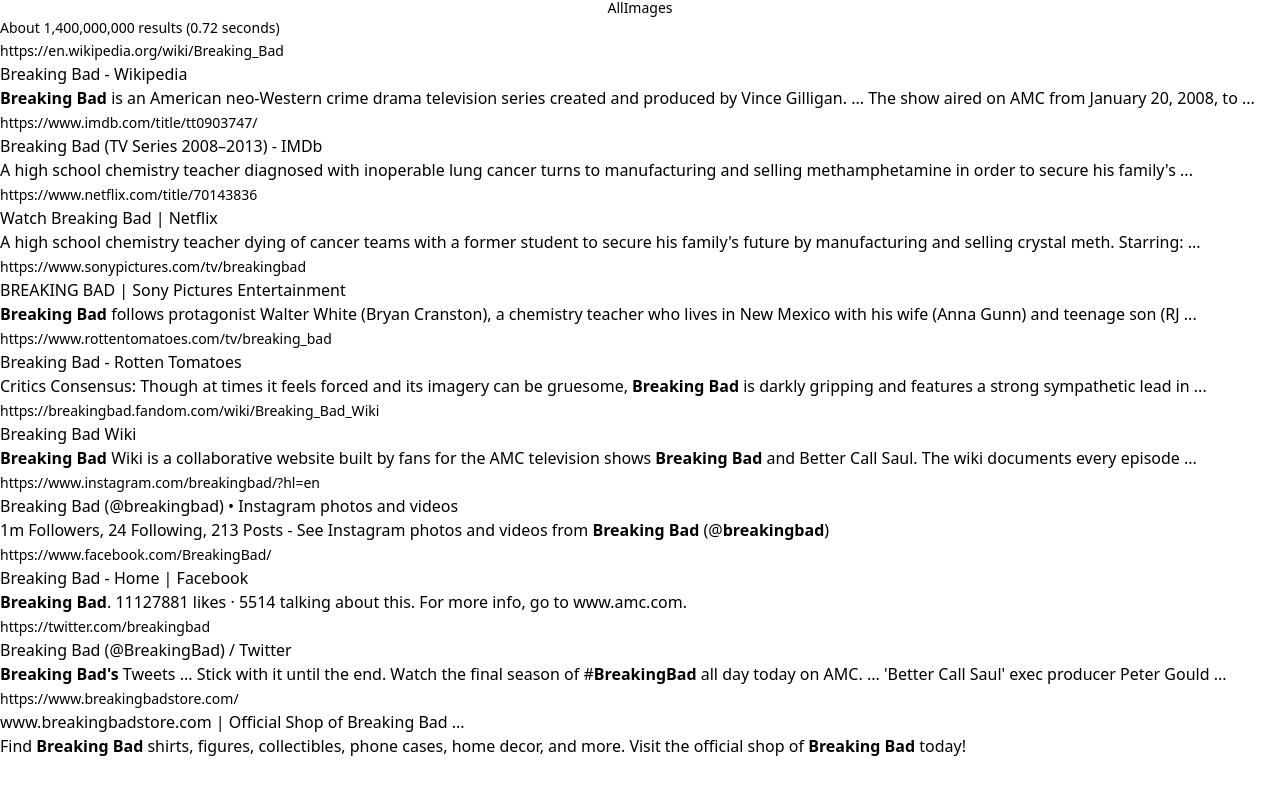
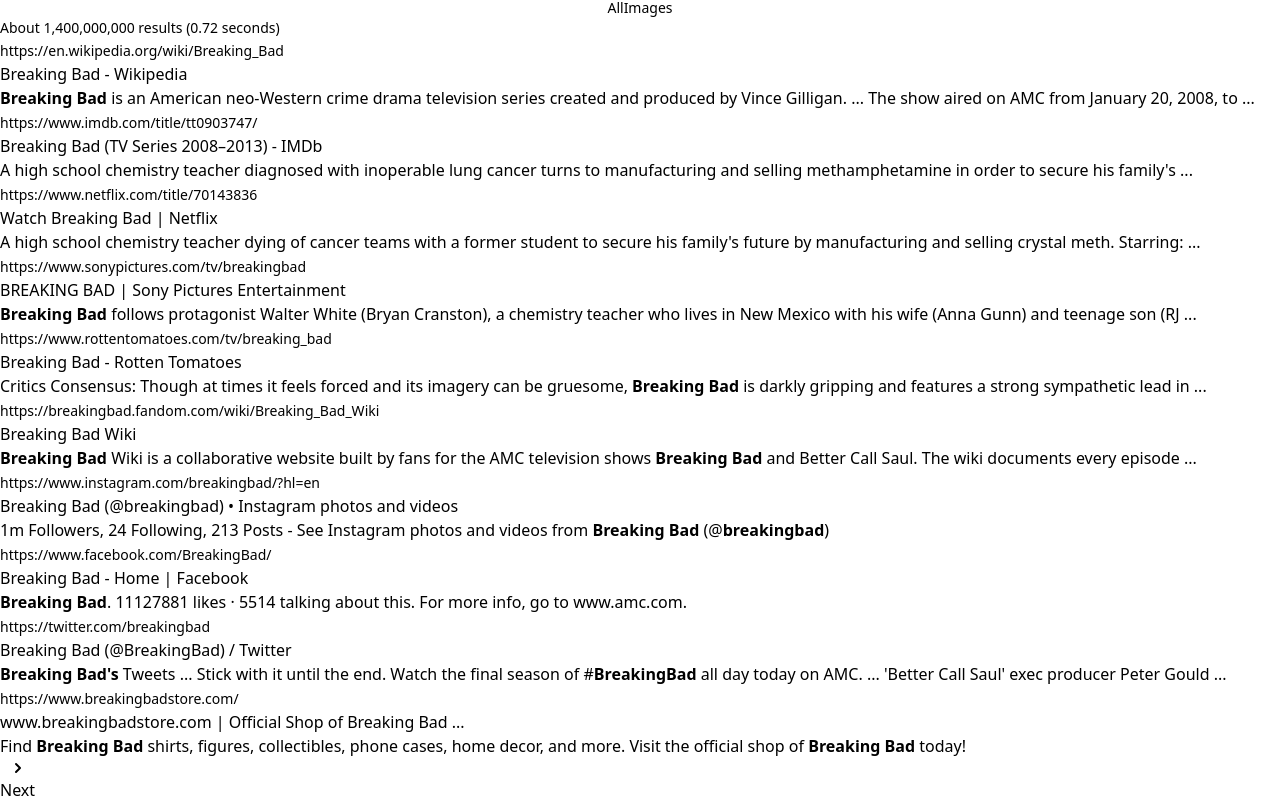
Before and after one commit to Chirag4904/Google-Nextjs, a Next.js app: page /search in a window 1280 px wide. Shown: the part 302-1104 px from the top of the page. Before the commit the page ends 1060 px from the top, so only its background shows below. Built offline with nearby package versions, Linux system fonts and the light colour scheme; no server answers.

Commit message:
Pagination component created

```diff
--- /dev/null
+++ b/Components/PaginationButtons.jsx
@@ -0,0 +1,35 @@
+import { ChevronLeftIcon, ChevronRightIcon } from "@heroicons/react/solid";
+import Link from "next/link";
+import { useRouter } from "next/router";
+export default function PaginationButtons() {
+	const router = useRouter();
+	const startIndex = Number(router.query.start) || 1;
+	return (
+		<div className="text-blue-700 flex px-9 pb-4 justify-between sm:justify-start sm:space-x-44 sm:px-0">
+			{startIndex > 10 && (
+				<Link
+					href={`/search?term=${router.query.term}&searchType=${
+						router.query.searchType
+					}&start=${startIndex - 10}`}
+				>
+					<div className="cursor-pointer flex flex-col items-center hover:underline">
+						<ChevronLeftIcon className="h-5" />
+						<p>Previous</p>
+					</div>
+				</Link>
+			)}
+			{startIndex < 90 && (
+				<Link
+					href={`/search?term=${router.query.term}&searchType=${
+						router.query.searchType
+					}&start=${startIndex + 10}`}
+				>
+					<div className="cursor-pointer flex flex-col items-center hover:underline">
+						<ChevronRightIcon className="h-5" />
+						<p>Next</p>
+					</div>
+				</Link>
+			)}
+		</div>
+	);
+}
--- a/Components/SearchResults.jsx
+++ b/Components/SearchResults.jsx
@@ -1,6 +1,7 @@
 import React from "react";
 //parser will be used for parsing the html in the paragraph and converting it to actual html
 import Parser from "html-react-parser";
+import PaginationButtons from "./PaginationButtons";
 export default function SearchResults({ results }) {
 	return (
 		<div className="w-full mx-auto px-3 sm:pl-[5%] md:pl-[14%] lg:pl-52">
@@ -26,6 +27,7 @@
 					<p className="text-gray-600">{Parser(result.htmlSnippet)}</p>
 				</div>
 			))}
+			<PaginationButtons />
 		</div>
 	);
 }
--- a/pages/search.jsx
+++ b/pages/search.jsx
@@ -7,7 +7,7 @@
 export default function search({ results }) {
 	// eslint-disable-next-line react-hooks/rules-of-hooks
 	const router = useRouter();
-	console.log(router);
+	// console.log(router);
 	// console.log(results);
 	return (
 		<div>
@@ -26,6 +26,7 @@
 
 export async function getServerSideProps(context) {
 	const mockData = true;
+	const startIndex = context.query.start || "1";
 	const data = mockData
 		? Response
 		: await fetch(
@@ -33,7 +34,7 @@
 					process.env.API_KEY
 				}&cx=${process.env.CONTEXT_KEY}&q=${context.query.term}${
 					context.query.searchType && "&searchType=image"
-				}`
+				}&start=${startIndex}`
 		  ).then((response) => response.json());
 	return {
 		props: {
```
